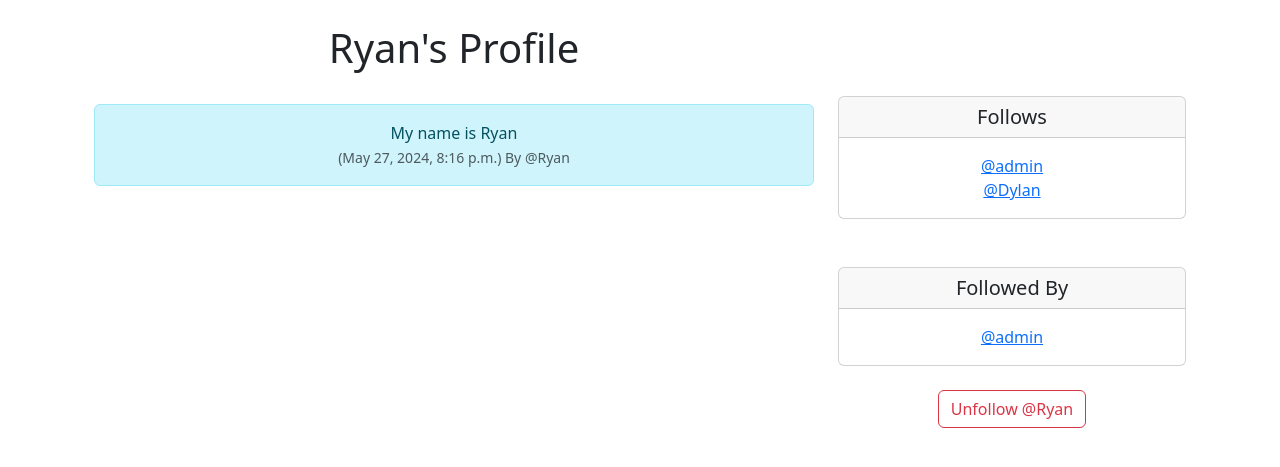
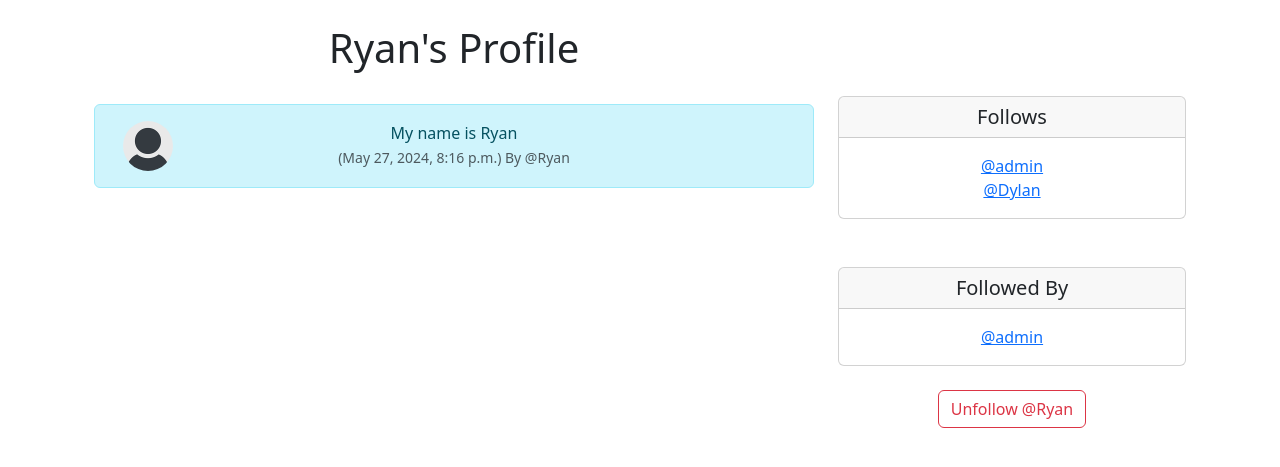
Before and after one commit to Orwa400/Musker, a Django app: page /profile/2 in a window 1280 px wide. Shown: the part 56-523 px from the top of the page. Run offline with Django 5.2, Linux system fonts and the light colour scheme; a user stored in the database is signed in; data comes from the database, SQL or seed files in the repository; both versions use the stored data as it was after the commit.

Commit message:
Add profile pictures to tweets

```diff
--- a/musker/templates/profile.html
+++ b/musker/templates/profile.html
@@ -1,4 +1,5 @@
 {% extends 'base.html' %}
+{% load static %}
 {% block content %}
 
 {% if profile %}
@@ -10,13 +11,33 @@
                 <br>
                 {% if meeps %}
                     {% for meep in meeps %}
+
                         <div class="alert alert-info" role="alert">
+                            <div class="container">
+                                <div class="row">
+                                    <div class="col-1">
+                                        {% if profile.profile_image %}
+                                        <img src="{{ profile.profile_image.url }}" width=50 height=50 class="rounded-circle" alt="{{ profile.user.username}}">
+
+                                        {% else %}
+                                        <img src="{% static 'images/default_profile_pic.png' %}" width=50 height=50 class="rounded-circle" alt="{{ profile.user.username}}">
+
+                                        {% endif %}
+
+
+
+                                    </div>
+                                    <div class="col-10">
                             {{ meep.body }}<br>
                             <small class="text-muted">
                                 ({{ meep.created_at }}) By
                                 @{{ meep.user.username }}
                             </small>
                         </div><br><br>
+                                   </div>
+                                </div>
+                            </div>
+
                     {% endfor %}
                 {% endif %}
 
@@ -26,7 +47,7 @@
                 <br><br><br>
 
                 {% if profile.profile_image %}
-                <img src="{{ profile.profile_image.url }}">
+                <img src="{{ profile.profile_image.url }}" class="rounded-circle">
                 <br><br>
                 {% endif %}
 
```
Also changed, not shown: musker/templates/profile_list.html (+7 -0 lines), db.sqlite3, media/images/pexels-photo-810357.webp (added).
